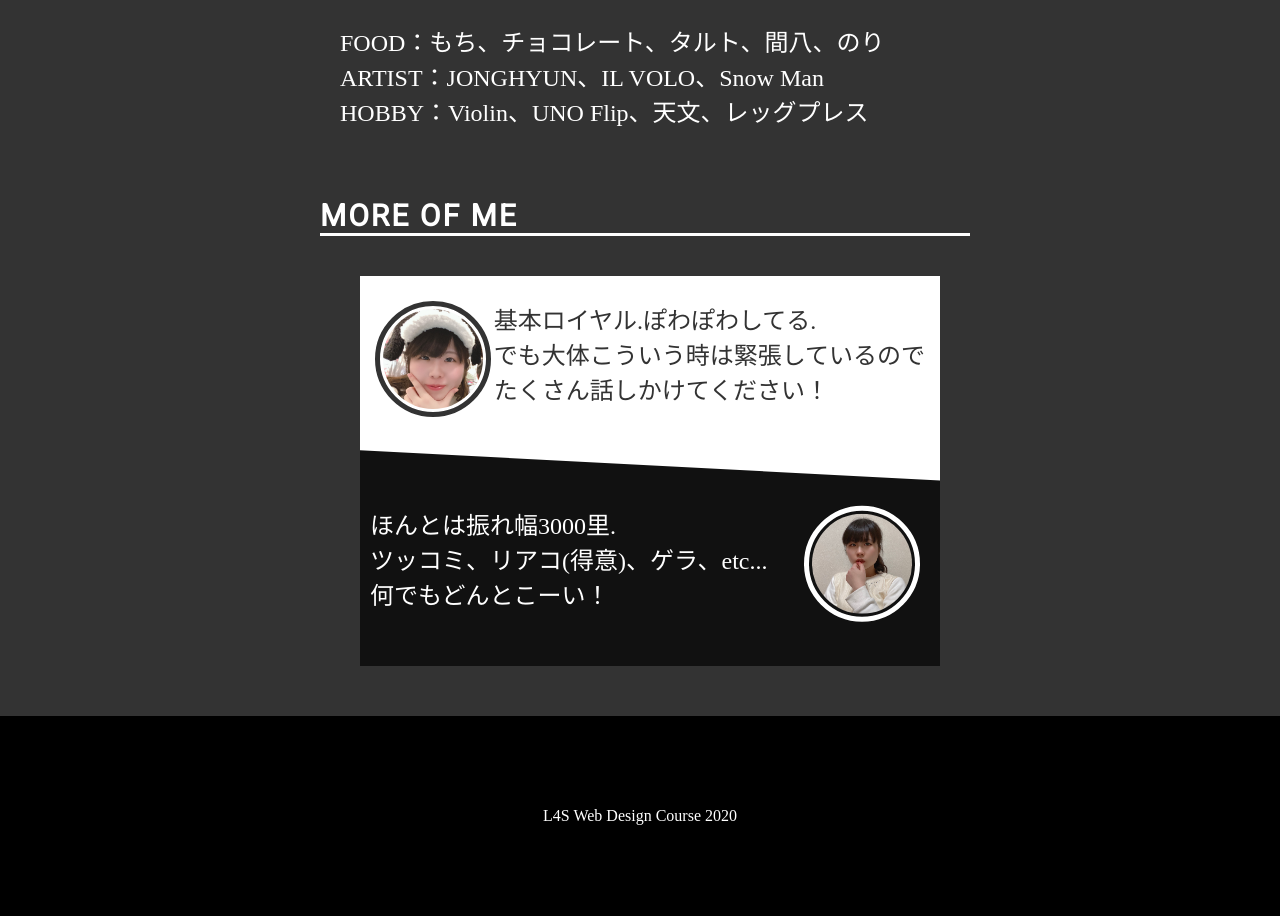
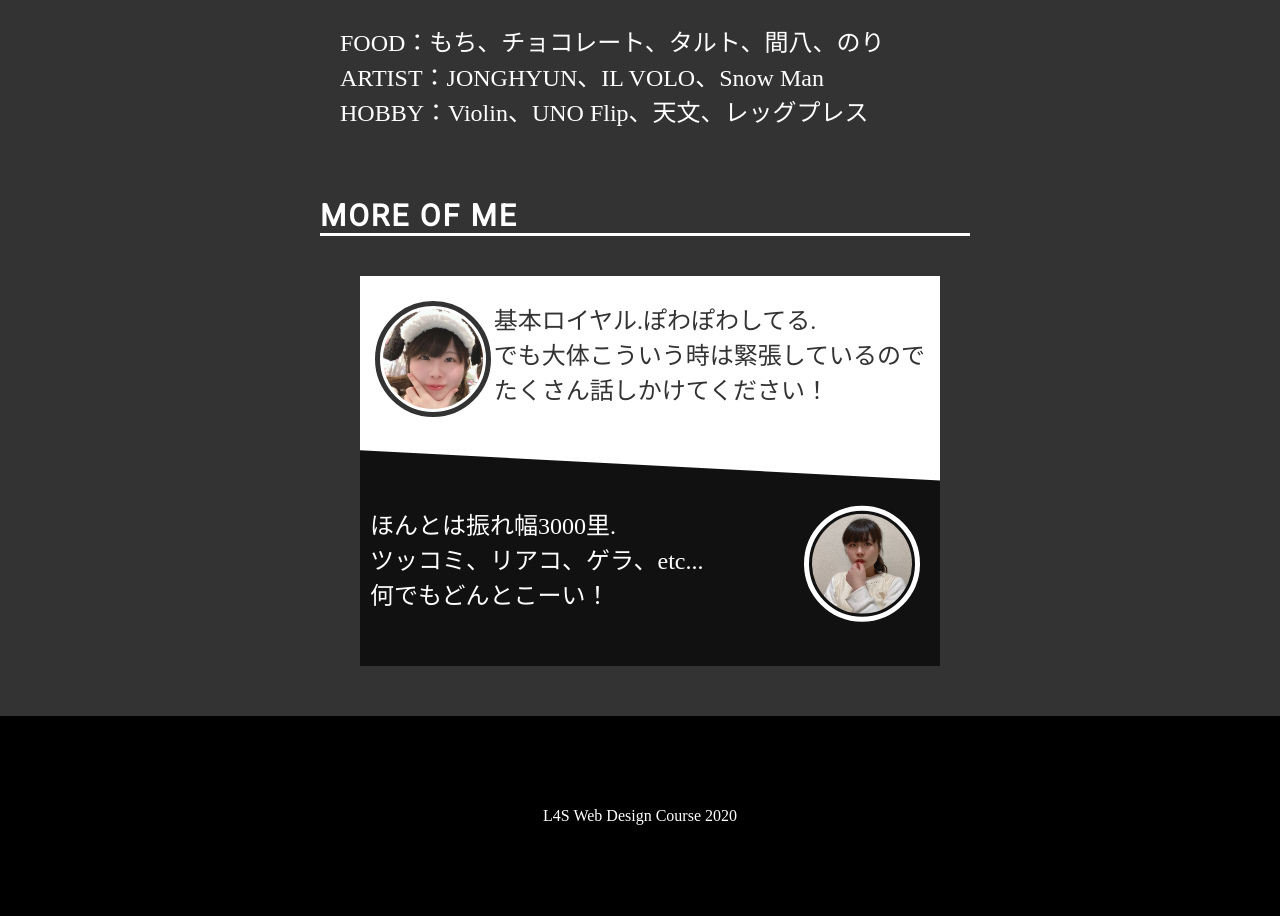
Before and after one commit to ayu129/lfs-selfintroduction, a plain HTML site: page index.html in a window 1280 px wide. Shown: the part 1975-2891 px from the top of the page. Drawn offline with Linux system fonts and the light colour scheme.

Commit message:
initial commit

```diff
--- a/index.html
+++ b/index.html
@@ -112,7 +112,7 @@
 
                         <div class="inner">
                             <div class="left-box">
-                                <p>ほんとは振れ幅3000里.<br>ツッコミ、リアコ(得意)、ゲラ、etc...<br>何でもどんとこーい！</p>
+                                <p>ほんとは振れ幅3000里.<br>ツッコミ、リアコ、ゲラ、etc...<br>何でもどんとこーい！</p>
                             </div>
                             <div class="right-box">
                                 <img src="black.JPG" alt="black">
```
